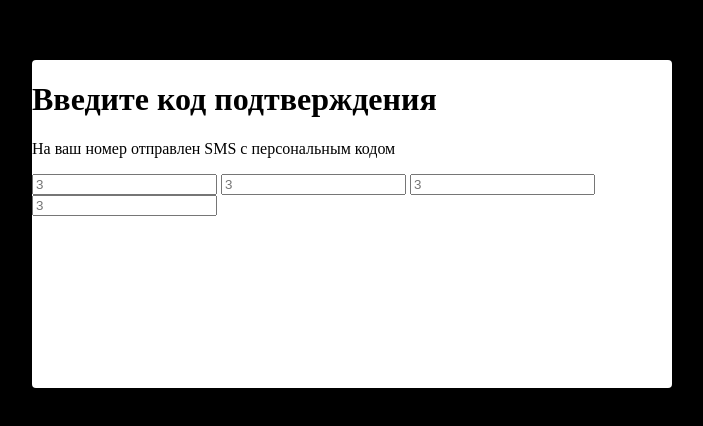
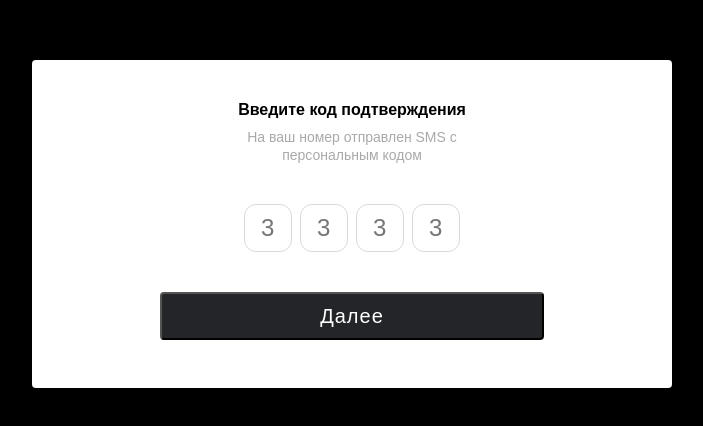
Before and after one commit to Meerione/registration-, a plain HTML site: page confirmation.html in a window 1280 px wide. Shown: the part 288-714 px from the top of the page, without its empty margins (368-1071 px from the left). Drawn offline with Linux system fonts and the light colour scheme; a web font is replaced by a local one.

Commit message:
feat: add button . next2

```diff
--- a/confirmation.html
+++ b/confirmation.html
@@ -11,21 +11,24 @@
 <body>
 <div class="content-2">
     <h1 class="code">Введите код подтверждения</h1>
-    <p class="sms">На ваш номер отправлен SMS с персональным кодом</p>
-    <div class="three">
+    <p class="sms">На ваш номер отправлен SMS с <br> персональным кодом</p>
+    <div class="square">
         <label>
-            <input type="number" placeholder="3">
+            <input  class="three" type="number" placeholder="3">
         </label>
         <label>
-            <input type="number" placeholder="3">
+            <input  class="three" type="number" placeholder="3">
         </label>
         <label>
-            <input type="number" placeholder="3">
+            <input  class="three" type="number" placeholder="3">
         </label>
         <label>
-            <input type="number" placeholder="3">
+            <input class="three"  type="number" placeholder="3">
         </label>
     </div>
+    <button class="next2">
+        <a href="confirmation.html">Далее</a>
+    </button>
 </div>
 </body>
 </html>
--- a/css/style3.css
+++ b/css/style3.css
@@ -1,3 +1,5 @@
+@import url('http://fonts.cdnfonts.com/css/sofia-pro');
+
 body{
     width: 1440px;
     height: 1024px;
@@ -75,4 +77,64 @@ a{
     height: 328px;
     background: #FFFFFF;
     border-radius: 4px;
+    display: flex;
+    flex-direction: column;
+    align-items: center;
+    text-align: center;
 }
+
+.code{
+    font-family: sans-serif;
+    font-style: normal;
+    font-weight: 600;
+    font-size: 16px;
+    line-height: 20px;
+    align-items: center;
+    text-align: center;
+    color: #000000;
+    margin: 40px 0 8px 0;
+}
+
+.sms{
+    font-family: sans-serif;
+    font-style: normal;
+    font-weight: normal;
+    font-size: 14px;
+    line-height: 18px;
+    color: #A9A9A9;
+    margin: 0 0 40px 0 ;
+
+}
+
+.square{
+    display: flex;
+    gap: 8px;
+}
+
+.three{
+    width: 48px;
+    height: 48px;
+    background: #FFFFFF;
+    border: 0.5px solid #DADADA;
+    box-sizing: border-box;
+    border-radius: 12px;
+    font-family: 'Sofia Pro', sans-serif;
+    font-style: normal;
+    font-weight: normal;
+    font-size: 24px;
+    line-height: 24px;
+    display: flex;
+    align-items: center;
+    text-align: center;
+    color: #141414;
+    margin-bottom: 40px;
+    padding-left: 16px;
+}
+
+.next2{
+    width: 384px;
+    height: 48px;
+    background: #232529;
+    border-radius: 4px;
+    margin: 0 128px 48px 128px;
+}
```
